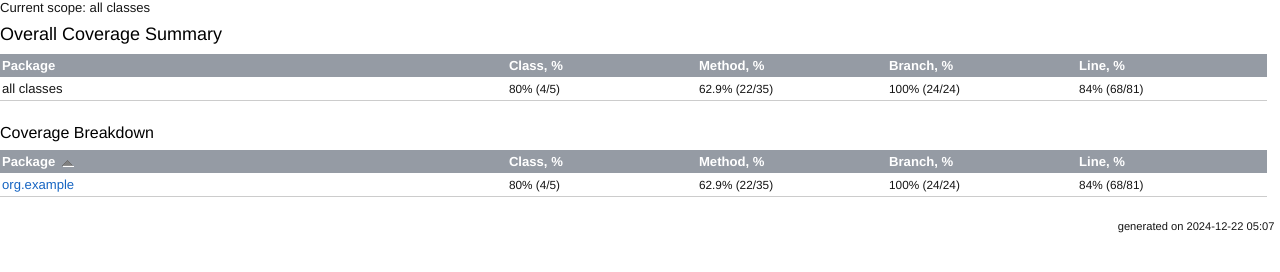
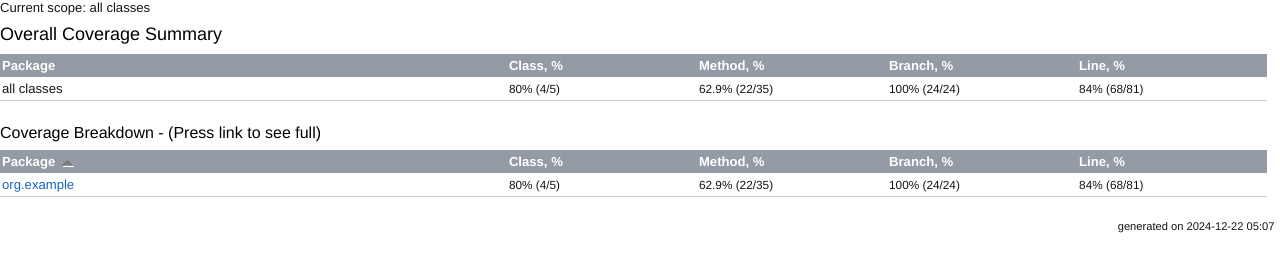
Before and after one commit to AlexanderJson/JAVA2023_TDD_slutprojekt_Alexander_Jansson, a plain HTML site: page docs/htmlReport/index.html in a window 1280 px wide. Drawn offline with Linux system fonts and the light colour scheme.

Commit message:
la till coverage i html docs rapport

```diff
--- a/docs/htmlReport/index.html
+++ b/docs/htmlReport/index.html
@@ -78,7 +78,7 @@ Current scope:     all classes
 </table>
 
 <br/>
-<h2>Coverage Breakdown</h2>
+<h2>Coverage Breakdown - (Press link to see full)</h2>
 
 <table class="coverageStats">
 <tr>
```
Also changed, not shown: 1 other file.
